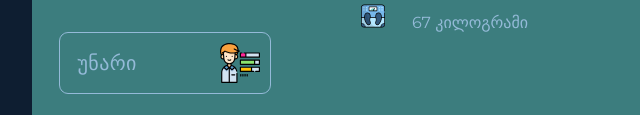
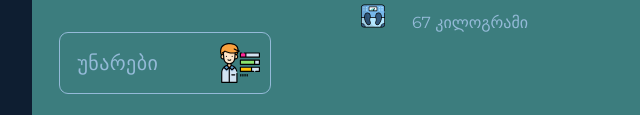
Before and after one commit to foxssinofgreed/CVday, a plain HTML site: page cv/index.html in a window 1280 px wide. Shown: the part 685-800 px from the top of the page, 153-793 px from the left. Drawn offline with nearby package versions, Linux system fonts and the light colour scheme.

Commit message:
geo name fixed on sidebar

```diff
--- a/cv/index.html
+++ b/cv/index.html
@@ -44,7 +44,7 @@
         <a id="2"><p id="one1">ჰობი</p><img src="site/imgs/dreamcatcher.svg"></a>
         <a id="3"><p id="one2">გამოცდილება</p><img src="site/imgs/cup.svg"></a>
         <a id="4"><p id="one3">განათლება</p><img src="site/imgs/study.svg"></a>
-        <a id="5"><p id="one4">უნარი</p><img src="site/imgs/skills.svg"></a>
+        <a id="5"><p id="one4">უნარები</p><img src="site/imgs/skills.svg"></a>
       </div>
       <div id = "content">
         <ul id="ul">
--- a/cv/site/style.css
+++ b/cv/site/style.css
@@ -33,7 +33,7 @@ svg {
   display: block;
   font: 5.5em 'Montserrat';
   width: 100%;
-  margin: 0 auto;
+    margin: 0 auto;
 }
 
 .text-copy {
```
